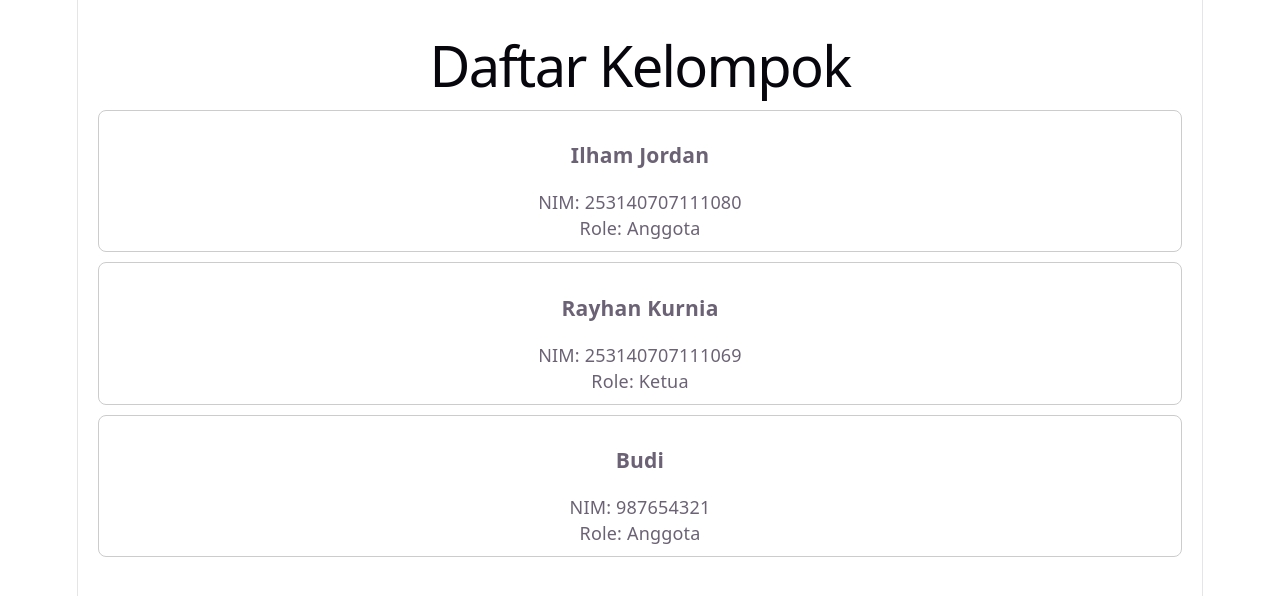
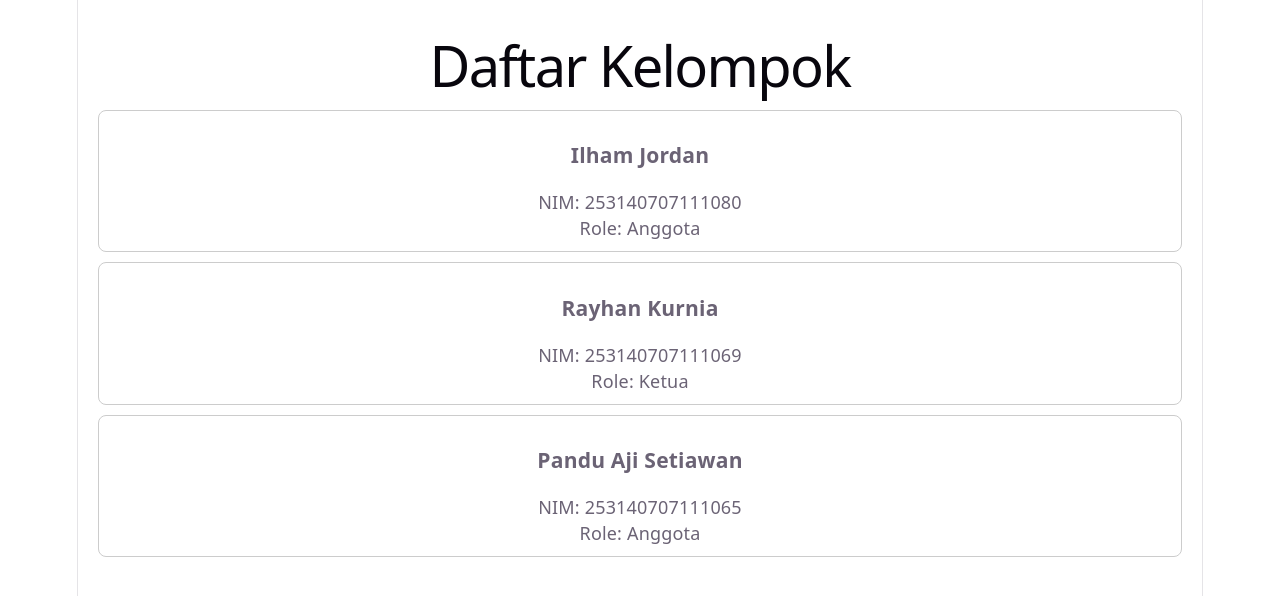
Before and after one commit to rayhankurnia18-arch/project-react-kelompok, a React (Vite) app: page / in a window 1280 px wide. Shown: the top 596 px of the page. Built offline with nearby package versions, Linux system fonts and the light colour scheme.

Commit message:
update App

```diff
--- a/src/App.jsx
+++ b/src/App.jsx
@@ -4,7 +4,7 @@ function App() {
   const anggota = [
     { nama: "Ilham Jordan", nim: "253140707111080", role: "Anggota", warna: "secondary" },
     { nama: "Rayhan Kurnia", nim: "253140707111069", role: "Ketua", warna: "primary" },
-    { nama: "Budi", nim: "987654321", role: "Anggota", warna: "success" }
+    { nama: "Pandu Aji Setiawan", nim: "253140707111065", role: "Anggota", warna: "success" }
   ];
 
   return (
```
